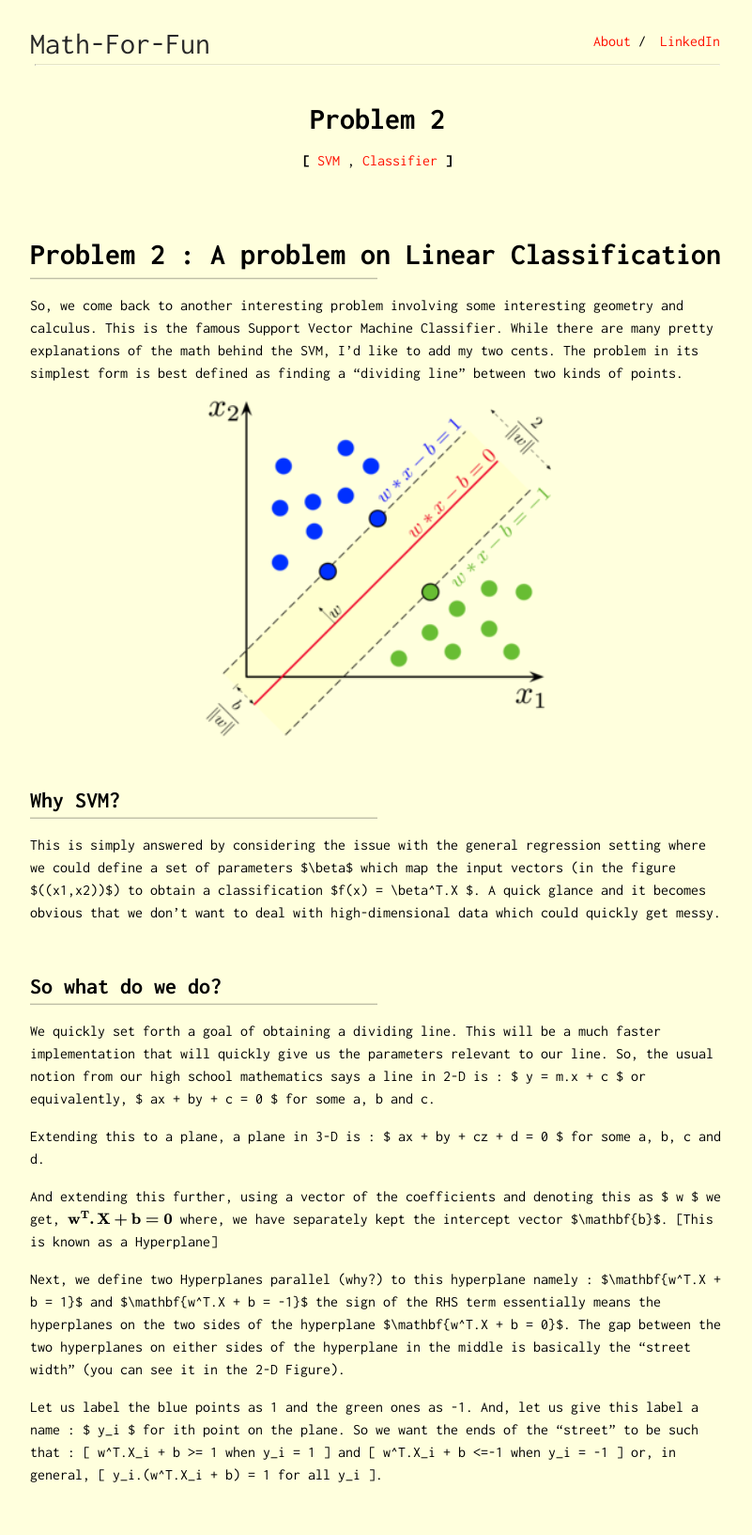
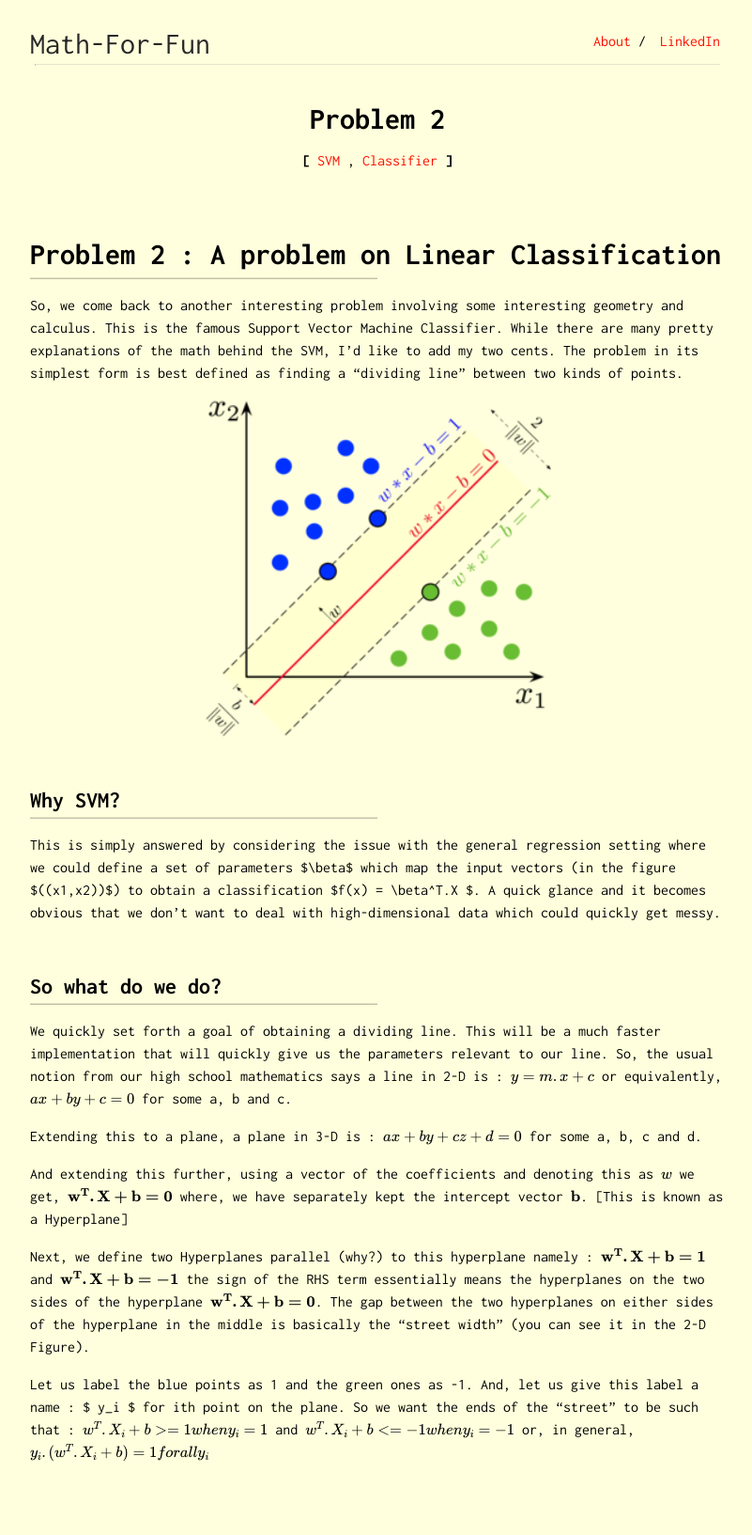
Before and after one commit to Oscuro-Phoenix/math-for-fun, a Jekyll site: the page built from _posts/2020-05-08-Problem-2.md, in a window 1280 px wide. Shown: the whole page at 94% size, without its empty margins (238-1039 px from the left). Built offline with Jekyll 4.4.1, drawn with Linux system fonts in a browser that asks for light colours; formulas are drawn with MathJax 3; after the commit the page ends 1609 px from its top, so only the background shows below that.

Commit message:
Update 2020-05-08-Problem-2.md

```diff
--- a/_posts/2020-05-08-Problem-2.md
+++ b/_posts/2020-05-08-Problem-2.md
@@ -17,15 +17,15 @@ This is simply answered by considering the issue with the general regression set
 
 ## So what do we do?
 
-We quickly set forth a goal of obtaining a dividing line. This will be a much faster implementation that will quickly give us the parameters relevant to our line. So, the usual notion from our high school mathematics says a line in 2-D is : $ y = m.x + c $ or equivalently, $ ax + by + c = 0 $ for some a, b and c.
+We quickly set forth a goal of obtaining a dividing line. This will be a much faster implementation that will quickly give us the parameters relevant to our line. So, the usual notion from our high school mathematics says a line in 2-D is : $$ y = m.x + c $$ or equivalently, $$ ax + by + c = 0 $$ for some a, b and c.
 
-Extending this to a plane, a plane in 3-D is : $ ax + by + cz + d = 0 $ for some a, b, c and d.
+Extending this to a plane, a plane in 3-D is : $$ ax + by + cz + d = 0 $$ for some a, b, c and d.
 
-And extending this further, using a vector of the coefficients and denoting this as $ w $ we get, $$ \mathbf{w^T.X + b = 0} $$ where, we have separately kept the intercept vector $\mathbf{b}$. [This is known as a Hyperplane]
+And extending this further, using a vector of the coefficients and denoting this as $$ w $$ we get, $$ \mathbf{w^T.X + b = 0} $$ where, we have separately kept the intercept vector $$\mathbf{b}$$. [This is known as a Hyperplane]
 
-Next, we define two Hyperplanes parallel (why?) to this hyperplane namely : $\mathbf{w^T.X + b = 1}$ and $\mathbf{w^T.X + b = -1}$ the sign of the RHS term essentially means the hyperplanes on the two sides of the hyperplane $\mathbf{w^T.X + b = 0}$. The gap between the two hyperplanes on either sides of the hyperplane in the middle is basically the "street width" (you can see it in the 2-D Figure).
+Next, we define two Hyperplanes parallel (why?) to this hyperplane namely : $$\mathbf{w^T.X + b = 1}$$ and $$\mathbf{w^T.X + b = -1}$$ the sign of the RHS term essentially means the hyperplanes on the two sides of the hyperplane $$\mathbf{w^T.X + b = 0}$$. The gap between the two hyperplanes on either sides of the hyperplane in the middle is basically the "street width" (you can see it in the 2-D Figure).
 
 Let us label the blue points as 1 and the green ones as -1. And, let us give this label a name : $ y_i $ for ith point on the plane. So we want the ends of the "street" to be such that :
-\[ w^T.X_i + b >= 1 when y_i = 1 \] and
-\[ w^T.X_i + b <=-1 when y_i = -1 \] or, in general,
-\[ y_i.(w^T.X_i + b) = 1 for all y_i \].
+$$  w^T.X_i + b >= 1 when y_i = 1  $$ and
+$$  w^T.X_i + b <=-1 when y_i = -1 $$ or, in general,
+$$  y_i.(w^T.X_i + b) = 1 for all y_i $$
```
